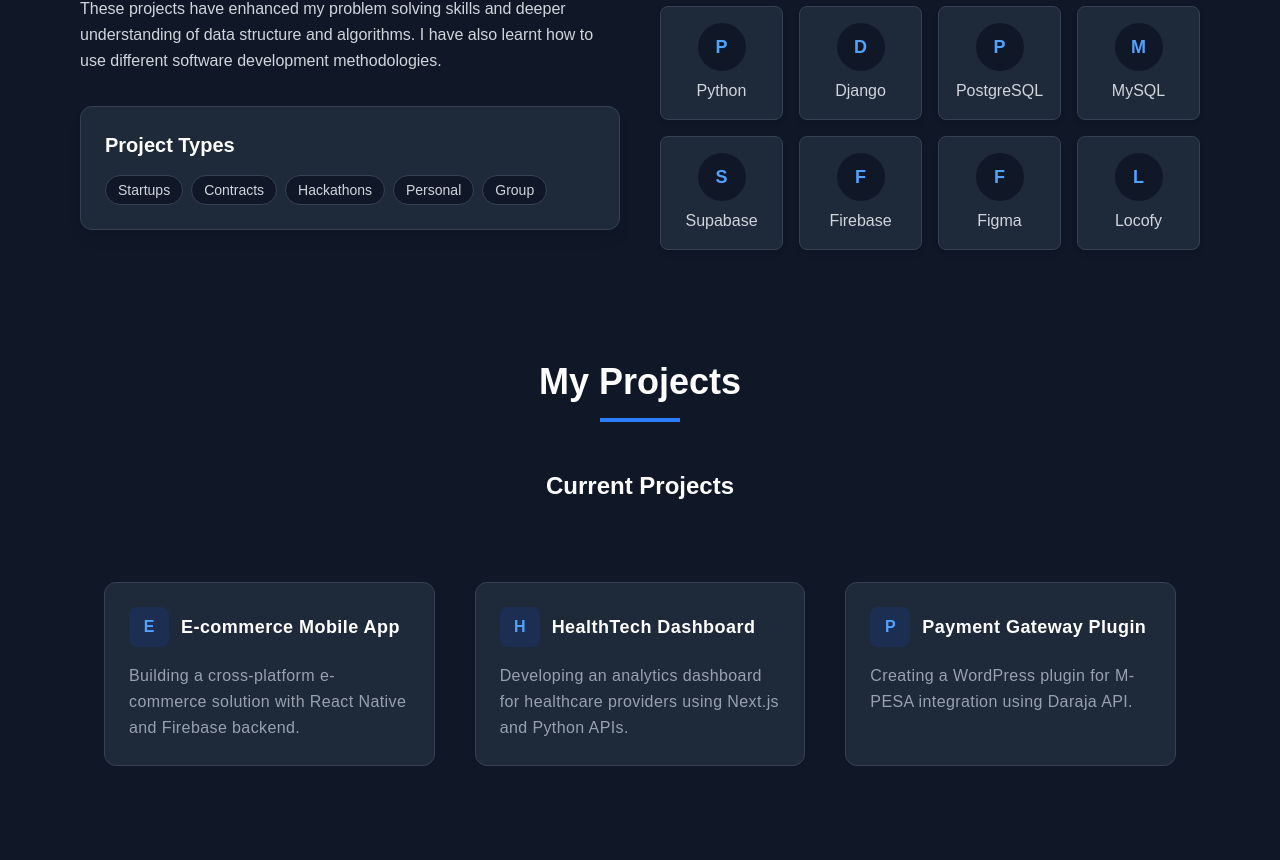
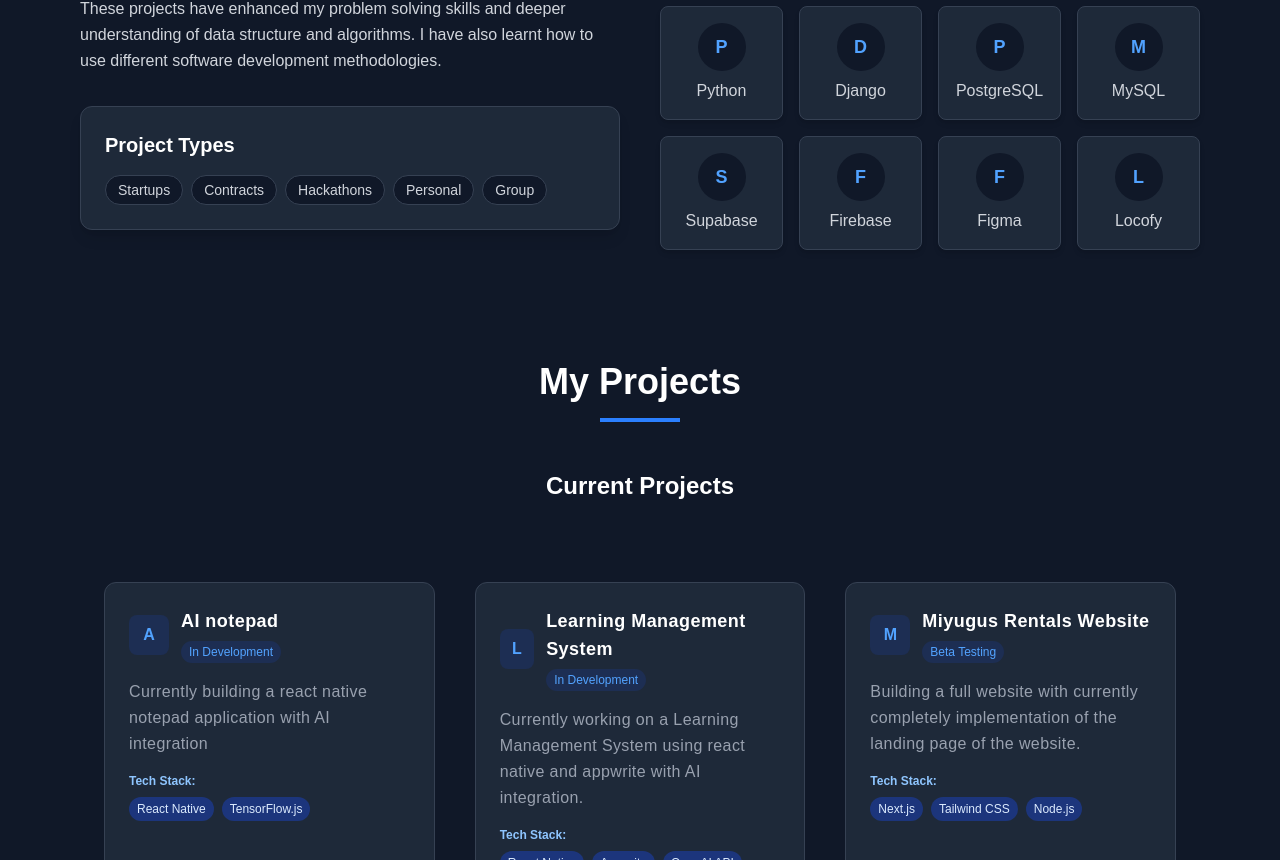
Before and after one commit to BrianOdero/personal_portfolio, a Next.js app: page / in a window 1280 px wide. Shown: the part 1940-2800 px from the top of the page. Built offline with nearby package versions, Linux system fonts and the light colour scheme.

Commit message:
Modified the projects section

```diff
--- a/app/components/current-projects.tsx
+++ b/app/components/current-projects.tsx
@@ -27,42 +27,48 @@ export function MyProjects() {
 
 export const currentProjects = [
   {
-    title: "E-commerce Mobile App",
-    description: "Building a cross-platform e-commerce solution with React Native and Firebase backend.",
-    link: "#", // Add actual project links if available
-    status: "In Development"
+    title: "AI notepad",
+    description: "Currently building a react native notepad application with AI integration",
+    link: "https://github.com/yourusername/ai-notepad", // Replace with actual GitHub link
+    status: "In Development",
+    techStack: ["React Native", "TensorFlow.js",]
   },
   {
-    title: "HealthTech Dashboard",
-    description: "Developing an analytics dashboard for healthcare providers using Next.js and Python APIs.",
-    link: "#",
-    status: "Active Development"
+    title: "Learning Management System",
+    description: "Currently working on a Learning Management System using react native and appwrite with AI integration.",
+    link: "https://github.com/yourusername/lms-app", // Replace with actual GitHub link
+    status: "In Development",
+    techStack: ["React Native", "Appwrite", "OpenAI API"]
   },
   {
-    title: "Payment Gateway Plugin",
-    description: "Creating a WordPress plugin for M-PESA integration using Daraja API.",
-    link: "#",
-    status: "Beta Testing"
+    title: "Miyugus Rentals Website",
+    description: "Building a full website with currently completely implementation of the landing page of the website.",
+    link: "https://github.com/yourusername/miyugus-rentals", // Replace with actual GitHub link
+    status: "Beta Testing",
+    techStack: ["Next.js", "Tailwind CSS", "Node.js"]
   },
 ];
 
 export const pastProjects = [
   {
-    title: "University LMS",
-    description: "Developed a learning management system for a local university with Django backend.",
-    link: "#",
-    year: "2023"
+    title: "Weather App",
+    description: "Developed a weather application using react native as practice to test my api integration.",
+    link: "#", // Replace with actual GitHub link
+    year: "2024",
+    techStack: ["React Native", "OpenWeather API", "Redux"]
   },
   {
-    title: "Restaurant POS",
-    description: "Built a point-of-sale system with inventory management for restaurant chains.",
-    link: "#",
-    year: "2022"
+    title: "Rental Car Application",
+    description: "Build a rental car application using react native with integration with Daraja Api for STK push.",
+    link: "#", // Replace with actual GitHub link
+    year: "2022",
+    techStack: ["React Native", "Daraja API", "Firebase"]
   },
   {
-    title: "Fitness Tracking App",
-    description: "Created a React Native fitness app with Google Fit integration.",
-    link: "#",
-    year: "2021"
+    title: "Visitor Management System",
+    description: "Built a full stack visitor management system using Next JS for the frontend and Nodejs with express for the backend with integration with nodemailer.",
+    link: "#", // Replace with actual GitHub link
+    year: "2021",
+    techStack: ["Next.js", "Node.js", "Express","Node Mailer"]
   },
 ];
--- a/app/components/ui/card-hover-effect.tsx
+++ b/app/components/ui/card-hover-effect.tsx
@@ -2,6 +2,7 @@
 import { cn } from "@/lib/utils";
 import { AnimatePresence, motion } from "framer-motion";
 import { useState } from "react";
+import Link from "next/link";
 
 export const HoverEffect = ({
   items,
@@ -10,6 +11,10 @@ export const HoverEffect = ({
   items: {
     title: string;
     description: string;
+    link?: string;
+    techStack?: string[];
+    status?: string;
+    year?: string;
   }[];
   className?: string;
 }) => {
@@ -22,13 +27,9 @@ export const HoverEffect = ({
         className
       )}
     >
-      {items.map((item, idx) => (
-        <div
-          key={item?.title}
-          className="relative group block p-2 h-full w-full"
-          onMouseEnter={() => setHoveredIndex(idx)}
-          onMouseLeave={() => setHoveredIndex(null)}
-        >
+      {items.map((item, idx) => {
+        const CardContent = (
+          <>
             <AnimatePresence>
               {hoveredIndex === idx && (
                 <motion.span
@@ -51,12 +52,66 @@ export const HoverEffect = ({
                 <div className="w-10 h-10 rounded-lg bg-blue-900/30 flex items-center justify-center mr-3">
                   <span className="text-blue-400 font-bold">{item.title.charAt(0)}</span>
                 </div>
+                <div>
                   <CardTitle>{item.title}</CardTitle>
+                  {item.status && (
+                    <span className="text-xs px-2 py-1 bg-blue-900/30 text-blue-400 rounded-full">
+                      {item.status}
+                    </span>
+                  )}
+                  {item.year && (
+                    <span className="text-xs px-2 py-1 bg-gray-700/30 text-gray-400 rounded-full ml-1">
+                      {item.year}
+                    </span>
+                  )}
+                </div>
               </div>
               <CardDescription>{item.description}</CardDescription>
+
+              {item.techStack && (
+                <div className="mt-4">
+                  {/* Updated Tech Stack label with bold font */}
+                  <div className="text-xs font-bold text-blue-300 mb-2">Tech Stack:</div>
+                  <div className="flex flex-wrap gap-2">
+                    {item.techStack.map((tech, index) => (
+                      <span
+                        key={index}
+                        // Updated background to darker blue shade
+                        className="text-xs px-2 py-1 bg-blue-900/80 text-blue-100 rounded-full"
+                      >
+                        {tech}
+                      </span>
+                    ))}
+                  </div>
+                </div>
+              )}
             </Card>
+          </>
+        );
+
+        return item.link ? (
+          <Link
+            href={item.link}
+            key={item?.title}
+            target="_blank"
+            rel="noopener noreferrer"
+            className="relative group block p-2 h-full w-full"
+            onMouseEnter={() => setHoveredIndex(idx)}
+            onMouseLeave={() => setHoveredIndex(null)}
+          >
+            {CardContent}
+          </Link>
+        ) : (
+          <div
+            key={item?.title}
+            className="relative group block p-2 h-full w-full"
+            onMouseEnter={() => setHoveredIndex(idx)}
+            onMouseLeave={() => setHoveredIndex(null)}
+          >
+            {CardContent}
           </div>
-      ))}
+        );
+      })}
     </div>
   );
 };
@@ -90,7 +145,7 @@ export const CardTitle = ({
   children: React.ReactNode;
 }) => {
   return (
-    <h4 className={cn("text-white font-bold text-lg tracking-wide", className)}>
+    <h4 className={cn("text-white font-bold text-lg tracking-wide mb-1", className)}>
       {children}
     </h4>
   );
```
Lines whose indentation alone changed are shown as unchanged.
